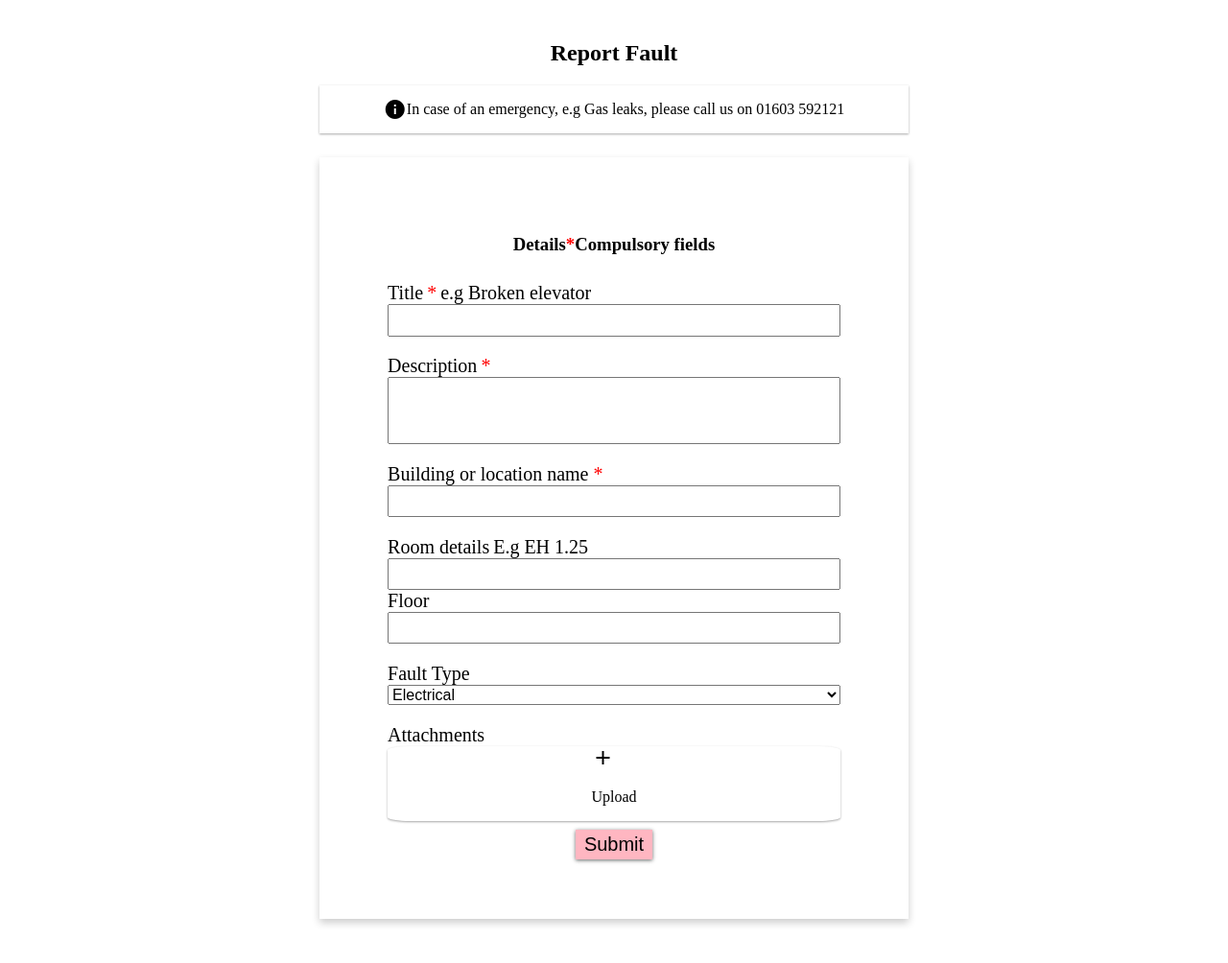
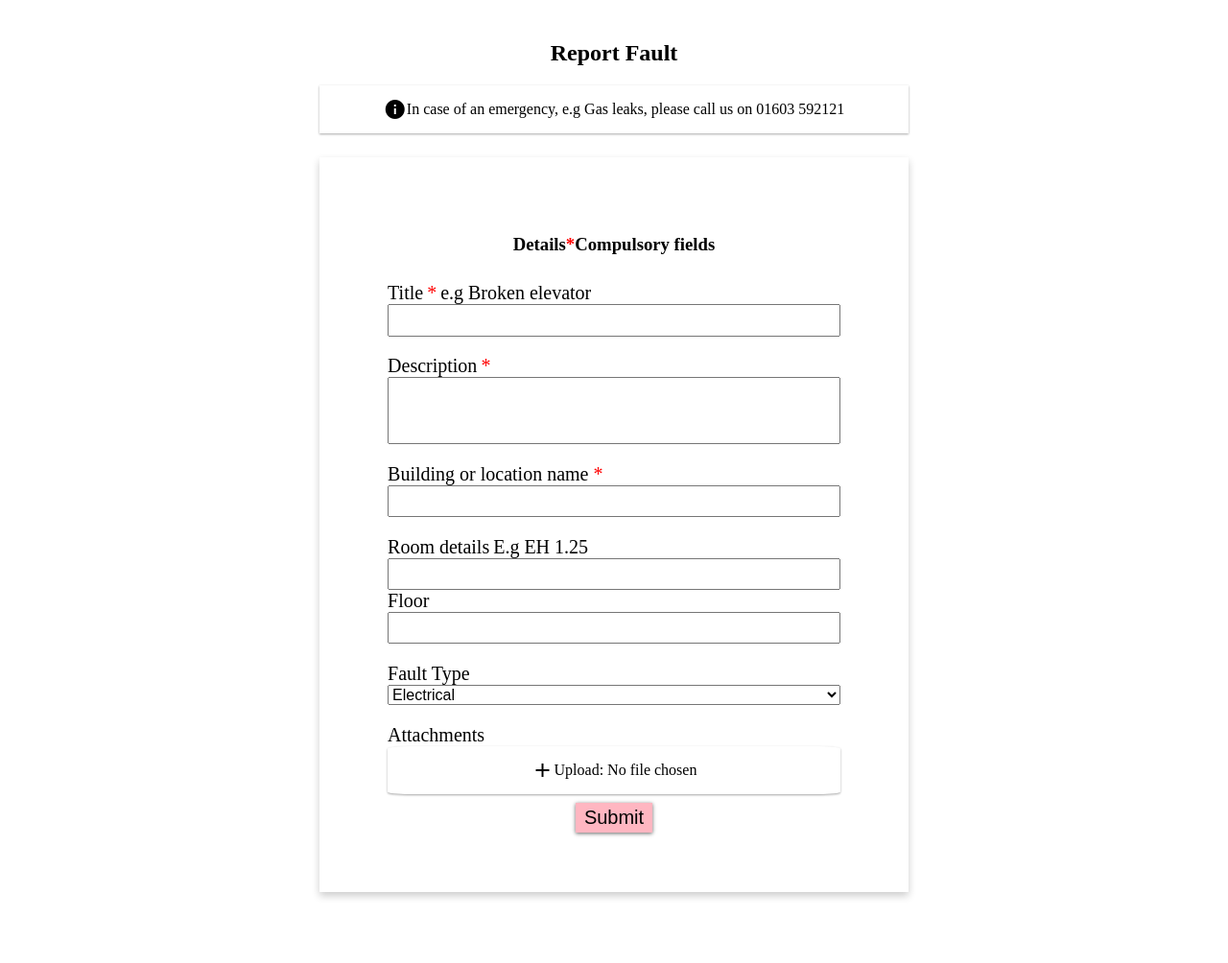
Before and after one commit to AbenaAmo13/UEA-Estates-Help-Desk, a plain HTML site: page public/index.html in a window 1280 px wide. Shown: the part 70-1074 px from the top of the page at 96% size. After the commit the page ends 1050 px from the top, so only its background shows below. Drawn offline with nearby package versions, Linux system fonts and the light colour scheme.

Commit message:
Feat:  Fixing form upload usability issue.

```diff
--- a/public/index.html
+++ b/public/index.html
@@ -164,11 +164,9 @@
                 <span  id="fault_attachment">
                     <input type="file" name="fault_attachment" class="inputfile" id="attachment_faults" />
                     <span id="attachment_span">
-                            <span id="add_section">
-                                <i class="material-icons nav-bar" alt="add icon">add</i>
-                                <p>Upload</p>
-                            </span>
-
+                            <i class="material-icons nav-bar" alt="add icon" aria-label="upload icon button">add</i>
+                            <p>Upload:&nbsp;</p>
+                            <p id="file_name_id">No file chosen</p>
                     </span>
                 </span>
             </div>
```
